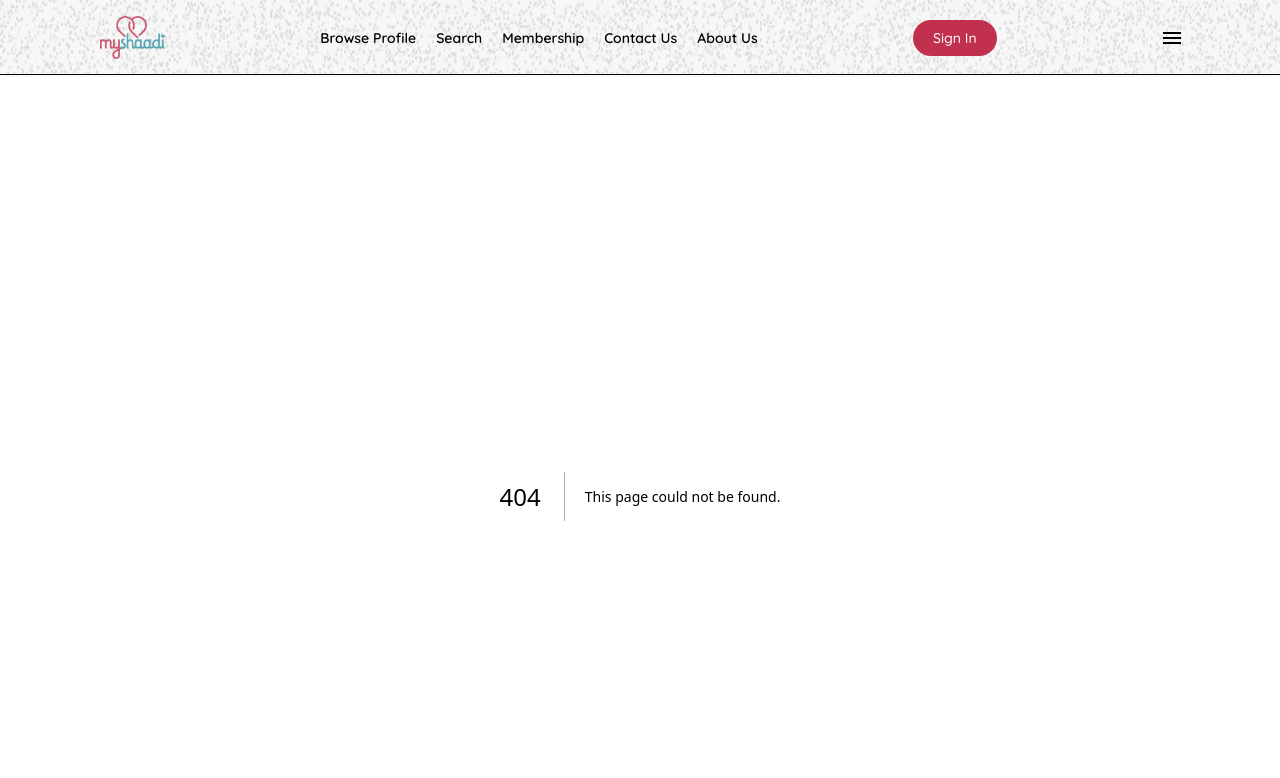
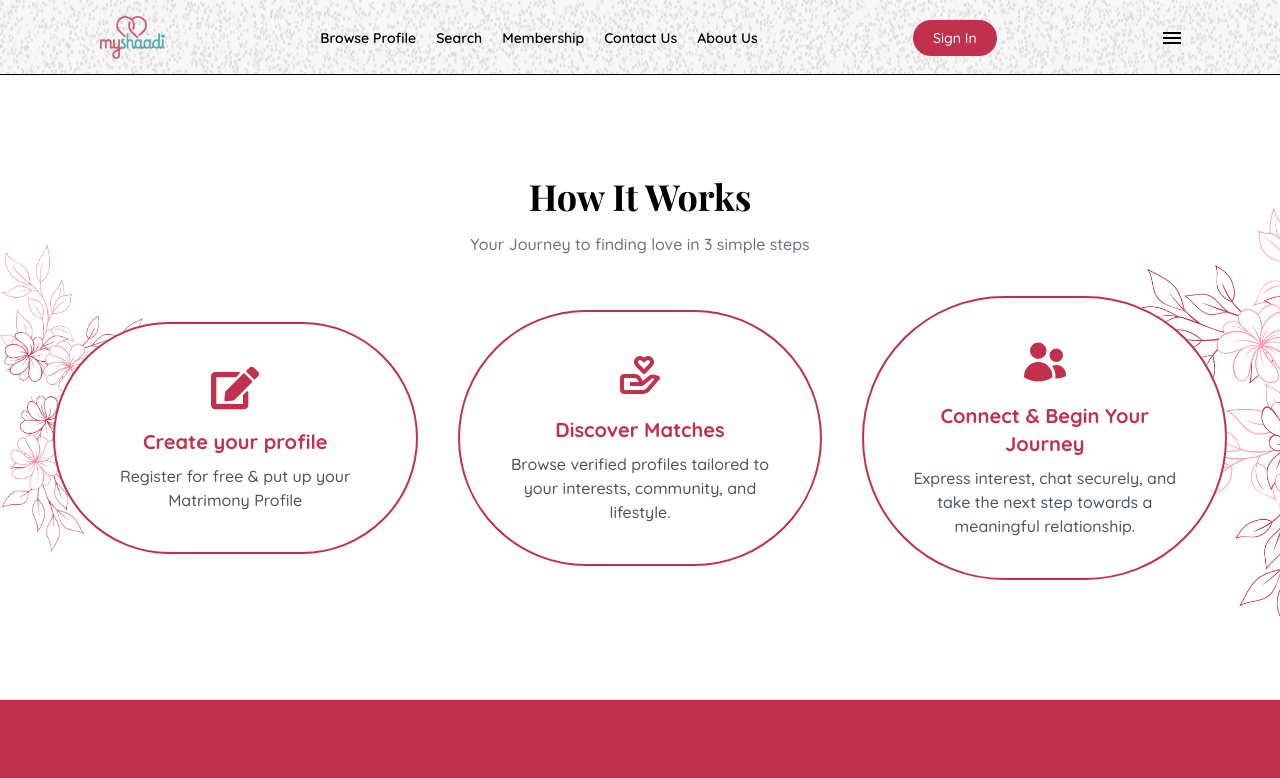
Before and after one commit to DeepakSolankiWebsenor/frontend-jodimilan, a Next.js app: page /HomePages/HowItWorks in a window 1280 px wide. Before the commit this address had no page. Shown: the top 778 px of the page. Built offline with nearby package versions, Linux system fonts and the light colour scheme; what react-topbar-progress-indicator would draw is missing.

Commit message:
how it works

```diff
--- /dev/null
+++ b/components/PageContainer.jsx
@@ -0,0 +1,7 @@
+const PageContainer = ({ children }) => {
+  return (
+    <div className="container mx-auto px-4 sm:px-6 lg:px-8">{children}</div>
+  );
+};
+
+export default PageContainer;
--- a/pages/HomePages/FindPerfectMatch.jsx
+++ b/pages/HomePages/FindPerfectMatch.jsx
@@ -2,6 +2,7 @@ import Image from "next/image";
 import { useRouter } from "next/router";
 import { useEffect, useState } from "react";
 import { useSelector } from "react-redux";
+import PageContainer from "../../components/PageContainer";
 
 const minAge = [
   { id: 1, name: 21 },
@@ -45,6 +46,7 @@ const FindPerfectMatch = () => {
   }, [masterData1]);
 
   return (
+    <PageContainer>
       <div className="flex flex-col md:flex-row items-center gap-10 px-5 py-10">
         <div className="w-full md:w-1/2">
           <h2 className="font-playfair text-3xl sm:text-4xl md:text-5xl font-bold">
@@ -63,7 +65,7 @@ const FindPerfectMatch = () => {
                   name="gender"
                   value={form.gender}
                   onChange={handleChange}
-                className="outline-none p-2 bg-white rounded-md text-xs font-medium"
+                  className="outline-none p-3 bg-white rounded-md text-xs font-medium"
                 >
                   <option value="" hidden>
                     Please Select
@@ -83,7 +85,7 @@ const FindPerfectMatch = () => {
                     name="minAge"
                     value={form.minAge}
                     onChange={handleChange}
-                  className="outline-none p-2 bg-white rounded-md text-xs font-medium w-full"
+                    className="outline-none p-3 bg-white rounded-md text-xs font-medium w-full"
                   >
                     <option value="" hidden>
                       Please Select
@@ -99,7 +101,7 @@ const FindPerfectMatch = () => {
                     name="maxAge"
                     value={form.maxAge}
                     onChange={handleChange}
-                  className="outline-none p-2 bg-white rounded-md text-xs font-medium w-full"
+                    className="outline-none p-3 bg-white rounded-md text-xs font-medium w-full"
                   >
                     <option value="" hidden>
                       Please Select
@@ -119,7 +121,7 @@ const FindPerfectMatch = () => {
                   name="religion"
                   value={form.religion}
                   onChange={handleChange}
-                className="outline-none p-2 bg-white rounded-md text-xs font-medium"
+                  className="outline-none p-3 bg-white rounded-md text-xs font-medium"
                 >
                   <option value="" hidden>
                     Please Select
@@ -138,7 +140,7 @@ const FindPerfectMatch = () => {
                   name="mat_status"
                   value={form.mat_status}
                   onChange={handleChange}
-                className="outline-none p-2 bg-white rounded-md text-xs font-medium"
+                  className="outline-none p-3 bg-white rounded-md text-xs font-medium"
                 >
                   <option value="" hidden>
                     Please Select
@@ -168,17 +170,18 @@ const FindPerfectMatch = () => {
             alt="Home Image 1"
             height={400}
             width={600}
-          className="object-contain w-[200px] sm:w-[250px] md:w-[300px] rounded-lg"
+            className="object-contain w-[40%] rounded-lg"
           />
           <Image
             src="/images/home-2.png"
             alt="Home Image 2"
             height={400}
             width={600}
-          className="object-contain w-[200px] sm:w-[250px] md:w-[300px] rounded-lg"
+            className="object-contain w-[40%] rounded-lg"
           />
         </div>
       </div>
+    </PageContainer>
   );
 };
 
--- /dev/null
+++ b/pages/HomePages/HowItWorks.jsx
@@ -0,0 +1,77 @@
+import Image from "next/image";
+import PageContainer from "../../components/PageContainer";
+import { FaEdit } from "react-icons/fa";
+import { BiDonateHeart } from "react-icons/bi";
+import { HiUsers } from "react-icons/hi2";
+
+const data = [
+  {
+    icon: FaEdit,
+    title: "Create your profile",
+    desc: "Register for free & put up your Matrimony Profile",
+  },
+  {
+    icon: BiDonateHeart,
+    title: "Discover Matches",
+    desc: "Browse verified profiles tailored to your interests, community, and lifestyle.",
+  },
+  {
+    icon: HiUsers,
+    title: "Connect & Begin Your Journey",
+    desc: "Express interest, chat securely, and take the next step towards a meaningful relationship.",
+  },
+];
+
+const HowItWorks = () => {
+  return (
+    <div className="relative min-h-[400px]">
+      <Image
+        src="/images/how-it-work-bg.png"
+        alt="Left Background"
+        width={300}
+        height={300}
+        className="-z-10 absolute left-0 top-1/2 -translate-y-1/2 w-16 sm:w-32 md:w-40 object-contain pointer-events-none"
+      />
+      <Image
+        src="/images/how-it-work-bg-2.png"
+        alt="Right Background"
+        width={300}
+        height={300}
+        className="-z-10 absolute right-0 top-1/2 -translate-y-1/2 w-16 sm:w-32 md:w-40 object-contain pointer-events-none"
+      />
+
+      <PageContainer>
+        <div className="py-12 sm:py-20 text-center">
+          <div className="font-bold font-playfair text-2xl sm:text-3xl md:text-4xl">
+            How It Works
+          </div>
+          <div className="text-gray-500 mt-3 sm:mt-4 font-medium text-sm sm:text-base">
+            Your Journey to finding love in 3 simple steps
+          </div>
+
+          <div className="my-10 flex flex-col sm:flex-row flex-wrap items-center justify-center gap-6 sm:gap-10">
+            {data.map((item, idx) => {
+              const Icon = item.icon;
+              return (
+                <div
+                  key={idx}
+                  className="w-full sm:w-[45%] md:w-[30%] bg-white p-6 sm:p-8 md:p-10 rounded-full border-2 border-primary text-center"
+                >
+                  <Icon className="text-primary h-10 w-10 sm:h-12 sm:w-12 mx-auto" />
+                  <div className="text-primary text-lg sm:text-xl font-bold mt-3 sm:mt-4">
+                    {item.title}
+                  </div>
+                  <div className="text-gray-600 font-medium text-sm sm:text-base mt-2">
+                    {item.desc}
+                  </div>
+                </div>
+              );
+            })}
+          </div>
+        </div>
+      </PageContainer>
+    </div>
+  );
+};
+
+export default HowItWorks;
--- a/pages/index.jsx
+++ b/pages/index.jsx
@@ -9,6 +9,7 @@ import {
   SUCCESS_STORIES,
 } from "../services/redux/slices/userSlice";
 import FindPerfectMatch from "./HomePages/FindPerfectMatch";
+import HowItWorks from "./HomePages/HowItWorks";
 
 export default function Home() {
   return (
@@ -23,9 +24,8 @@ export default function Home() {
         <link rel="icon" href="/logo/Logo.png" />
       </Head>
 
-      <div className="container mx-auto px-4 sm:px-6 lg:px-8">
-        <FindPerfectMatch />
-      </div>
+      <FindPerfectMatch />
+      <HowItWorks />
     </div>
   );
 }
```
Also changed, not shown: public/images/how-it-work-bg-2.png (added), public/images/how-it-work-bg.png (added). Lines whose indentation alone changed are shown as unchanged.
